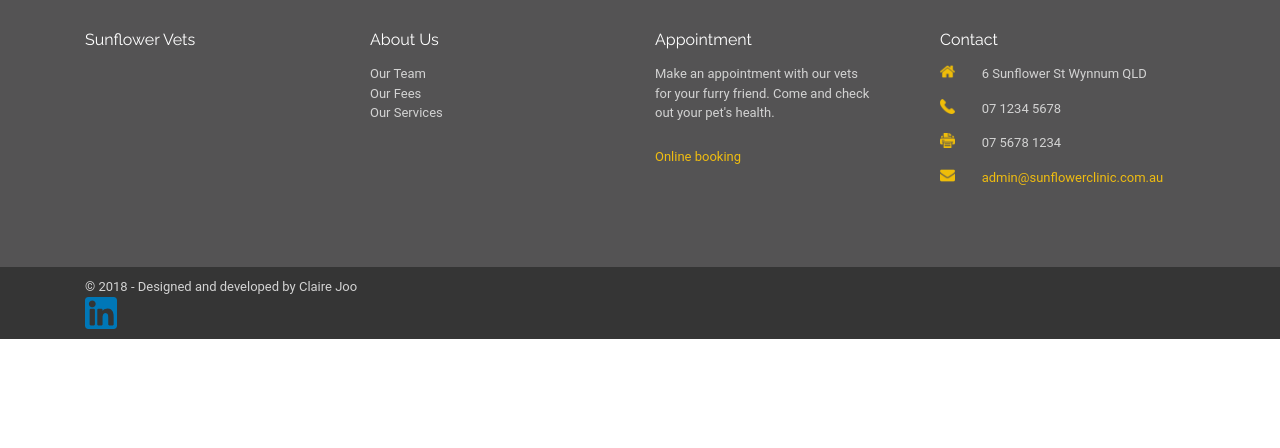
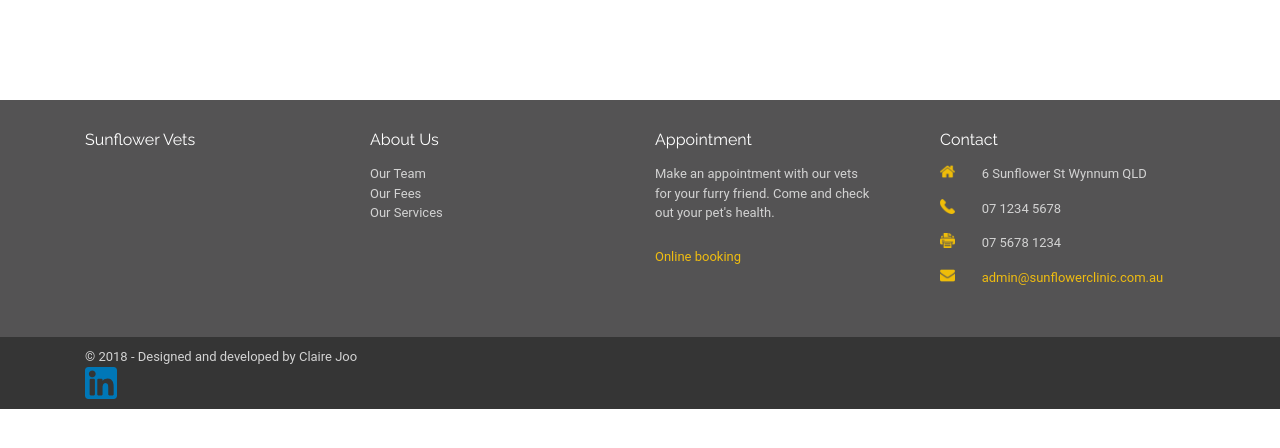
Before and after one commit to clairejoo/ClinicApptManager, a plain HTML site: page footer.html in a window 1280 px wide. Drawn offline with nearby package versions, Linux system fonts and the light colour scheme.

Commit message:
added footer top margin

```diff
--- a/css/footer.css
+++ b/css/footer.css
@@ -1,6 +1,7 @@
 #footer {
     background-color: #545354;
-    padding: 20px 0 80px 0;
+    padding: 20px 0 50px 0;
+    margin-top: 100px;
 }
 
 .footer-box {
```
